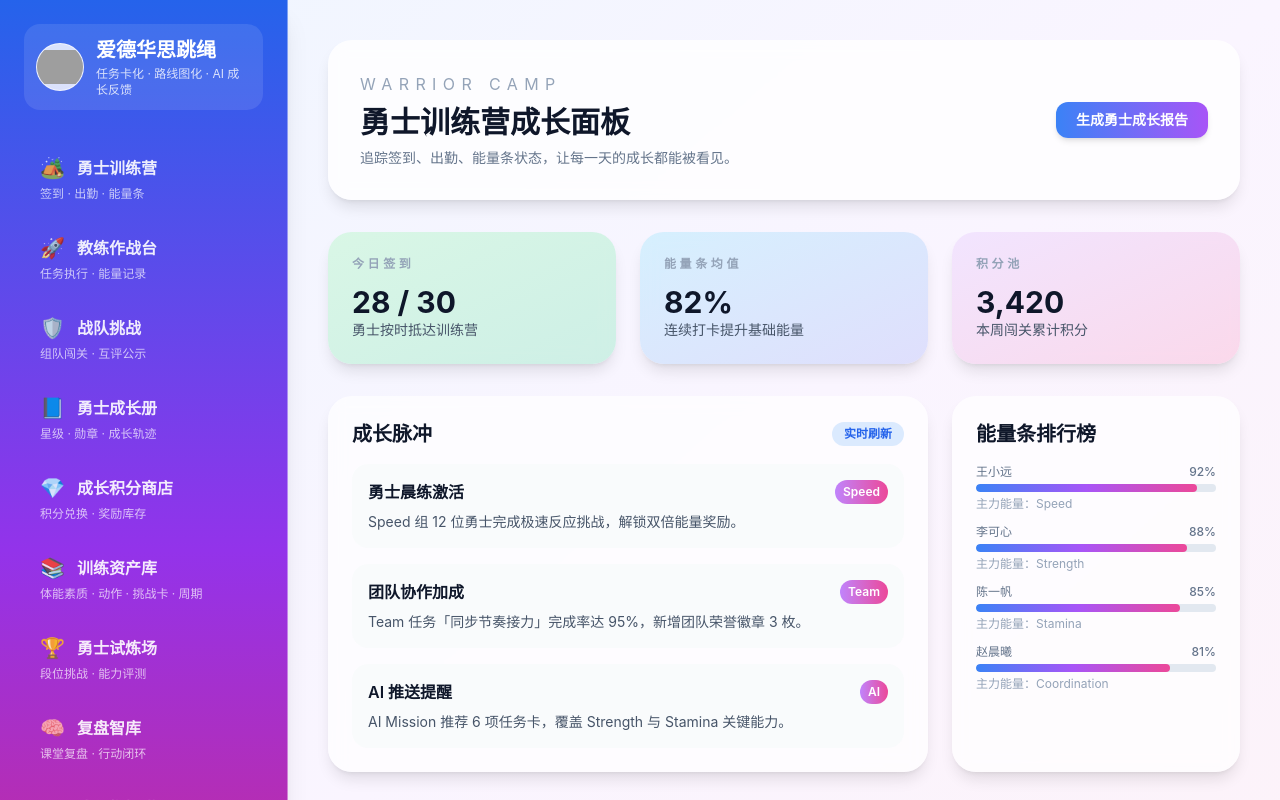
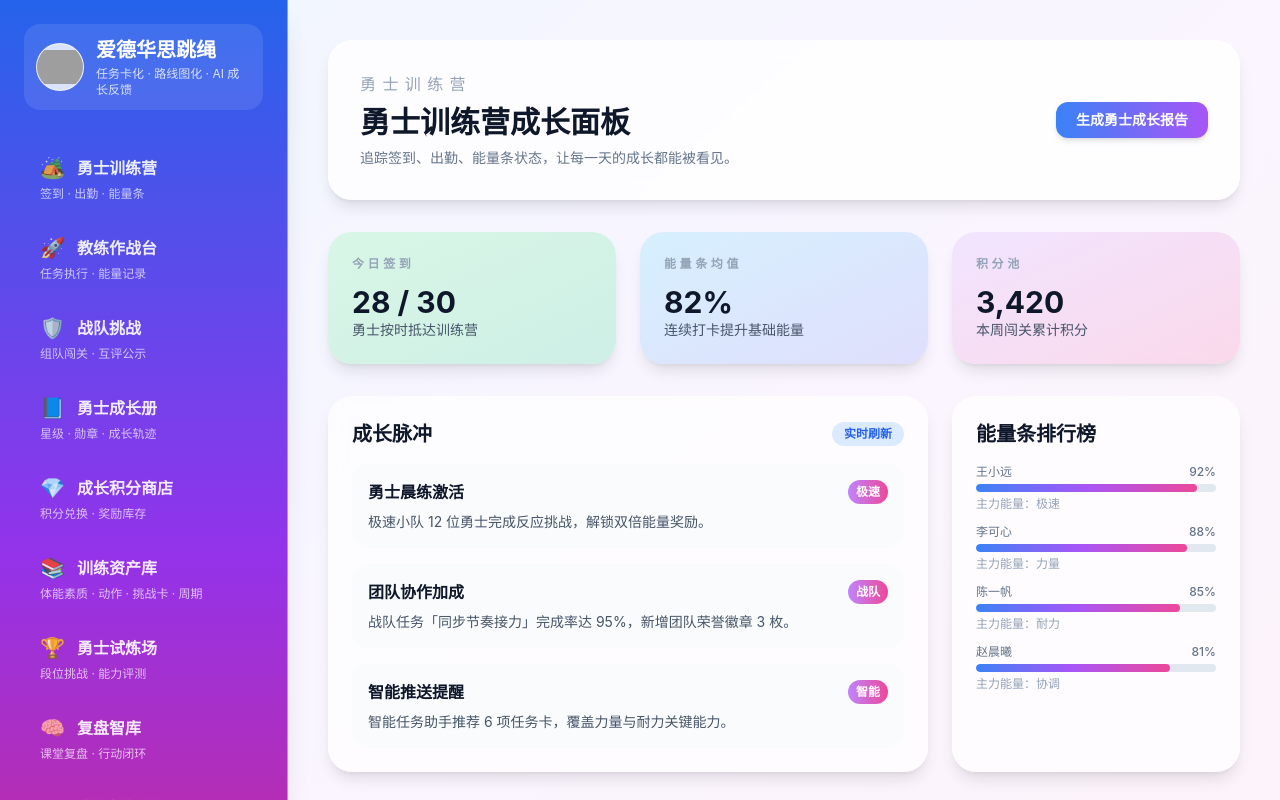
Before and after one commit to nongjianweihao/jiaoxuebeiyong, a React (Vite) app: page /#/camp in a window 1280 px wide. Shown: the top 800 px of the page. Built offline with nearby package versions, Linux system fonts and the light colour scheme; grey boxes are pictures that could not be loaded.

Commit message:
feat: localize key dashboards and training data

```diff
--- a/src/components/training/TrainingLibraryManager.tsx
+++ b/src/components/training/TrainingLibraryManager.tsx
@@ -19,7 +19,20 @@ import { GROWTH_ROADMAP_STAGES } from '../../config/growthRoadmap';
 
 const INTENSITY_OPTIONS = ['💧', '🌈', '⚡'] as const;
 const STIMULUS_OPTIONS = ['neural', 'strength', 'metabolic', 'technical', 'psychological'] as const;
+const STIMULUS_LABELS: Record<(typeof STIMULUS_OPTIONS)[number], string> = {
+  neural: '神经',
+  strength: '力量',
+  metabolic: '代谢',
+  technical: '技术',
+  psychological: '心理',
+};
 const PERIOD_OPTIONS = ['PREP', 'SPEC', 'COMP', 'TRANS'] as const;
+const PERIOD_LABELS: Record<(typeof PERIOD_OPTIONS)[number], string> = {
+  PREP: '备战期',
+  SPEC: '专项期',
+  COMP: '比赛期',
+  TRANS: '过渡期',
+};
 const DURATION_OPTIONS = [4, 6, 8, 10, 12] as const;
 const CATEGORY_OPTIONS = [
   { value: 'jump', label: '跳绳成长' },
@@ -335,7 +348,7 @@ function StageForm({ value, onChange, stages }: StageFormProps) {
             }
           }}
           className="h-32 w-full rounded-lg border border-slate-200 bg-slate-50 px-3 py-2 font-mono text-xs"
-          placeholder='[ { "range": "6-8 岁", "priorities": ["节奏", "协调"], "load": "light" } ]'
+          placeholder='[ { "range": "6-8 岁", "priorities": ["节奏", "协调"], "load": "轻负荷" } ]'
         />
       </label>
       <label className="space-y-1">
@@ -355,7 +368,7 @@ function StageForm({ value, onChange, stages }: StageFormProps) {
             }
           }}
           className="h-32 w-full rounded-lg border border-slate-200 bg-slate-50 px-3 py-2 font-mono text-xs"
-          placeholder='[ { "period": "PREP", "title": "准备期", "focus": "节奏激活", "load": "light" } ]'
+          placeholder='[ { "period": "PREP", "title": "准备期", "focus": "节奏激活", "load": "轻负荷" } ]'
         />
       </label>
       <label className="space-y-1">
@@ -472,7 +485,7 @@ function PlanForm({
           value={phasesJson}
           onChange={(event) => onPhasesChange(event.target.value)}
           className="h-32 w-full rounded-lg border border-slate-200 px-3 py-2 font-mono text-xs"
-          placeholder='[ { "id": "PREP", "name": "准备期", "durationWeeks": 2, "goal": "激活节奏", "load": "light", "focusPoints": ["节奏感", "体态"], "recommendedAges": ["6-8 岁"] } ]'
+          placeholder='[ { "id": "PREP", "name": "准备期", "durationWeeks": 2, "goal": "激活节奏", "load": "轻负荷", "focusPoints": ["节奏感", "体态"], "recommendedAges": ["6-8 岁"] } ]'
         />
       </label>
 
@@ -674,7 +687,7 @@ function DrillForm({ value, onChange }: DrillFormProps) {
         >
           {STIMULUS_OPTIONS.map((option) => (
             <option key={option} value={option}>
-              {option}
+              {STIMULUS_LABELS[option]}
             </option>
           ))}
         </select>
@@ -686,7 +699,7 @@ function DrillForm({ value, onChange }: DrillFormProps) {
           onChange={(event) => onChange({ ...value, primaryAbilities: splitList(event.target.value) })}
           className="w-full rounded-lg border border-slate-200 px-3 py-2"
         />
-        <p className="text-[11px] text-slate-400">逗号分隔，例如：speed, power</p>
+        <p className="text-[11px] text-slate-400">逗号分隔，例如：极速(speed)、爆发力(power)</p>
       </label>
       <label className="space-y-1">
         <span className="text-xs font-semibold text-slate-500">辅助能力</span>
@@ -780,7 +793,7 @@ function GameForm({ value, onChange }: GameFormProps) {
         >
           {STIMULUS_OPTIONS.map((option) => (
             <option key={option} value={option}>
-              {option}
+              {STIMULUS_LABELS[option]}
             </option>
           ))}
         </select>
@@ -901,7 +914,7 @@ function MissionForm({ value, blocks, onChange, onBlocksChange, drills, games, p
           >
             {PERIOD_OPTIONS.map((option) => (
               <option key={option} value={option}>
-                {option}
+                {PERIOD_LABELS[option]}
               </option>
             ))}
           </select>
@@ -999,7 +1012,7 @@ function MissionForm({ value, blocks, onChange, onBlocksChange, drills, games, p
                       >
                         {STIMULUS_OPTIONS.map((option) => (
                           <option key={option} value={option}>
-                            {option}
+                            {STIMULUS_LABELS[option]}
                           </option>
                         ))}
                       </select>
--- a/src/pages/camp/CampDashboardPage.tsx
+++ b/src/pages/camp/CampDashboardPage.tsx
@@ -7,18 +7,18 @@ const warriorStats = [
 const growthHighlights = [
   {
     title: '勇士晨练激活',
-    detail: 'Speed 组 12 位勇士完成极速反应挑战，解锁双倍能量奖励。',
-    tag: 'Speed',
+    detail: '极速小队 12 位勇士完成反应挑战，解锁双倍能量奖励。',
+    tag: '极速',
   },
   {
     title: '团队协作加成',
-    detail: 'Team 任务「同步节奏接力」完成率达 95%，新增团队荣誉徽章 3 枚。',
-    tag: 'Team',
+    detail: '战队任务「同步节奏接力」完成率达 95%，新增团队荣誉徽章 3 枚。',
+    tag: '战队',
   },
   {
-    title: 'AI 推送提醒',
-    detail: 'AI Mission 推荐 6 项任务卡，覆盖 Strength 与 Stamina 关键能力。',
-    tag: 'AI',
+    title: '智能推送提醒',
+    detail: '智能任务助手推荐 6 项任务卡，覆盖力量与耐力关键能力。',
+    tag: '智能',
   },
 ];
 
@@ -28,7 +28,7 @@ export function CampDashboardPage() {
       <header className="rounded-3xl bg-white/80 p-8 shadow-lg backdrop-blur">
         <div className="flex flex-col gap-4 md:flex-row md:items-center md:justify-between">
           <div>
-            <p className="uppercase tracking-[0.4em] text-slate-400">Warrior Camp</p>
+            <p className="uppercase tracking-[0.4em] text-slate-400">勇士训练营</p>
             <h1 className="mt-2 text-3xl font-bold text-slate-900">勇士训练营成长面板</h1>
             <p className="mt-2 text-sm text-slate-500">
               追踪签到、出勤、能量条状态，让每一天的成长都能被看见。
@@ -54,7 +54,7 @@ export function CampDashboardPage() {
       </section>
 
       <section className="grid gap-6 lg:grid-cols-3">
-        <div className="lg:col-span-2 space-y-4 rounded-3xl bg-white/70 p-6 shadow-lg backdrop-blur">
+        <div className="space-y-4 rounded-3xl bg-white/70 p-6 shadow-lg backdrop-blur lg:col-span-2">
           <div className="flex items-center justify-between">
             <h2 className="text-xl font-semibold text-slate-900">成长脉冲</h2>
             <span className="rounded-full bg-blue-100 px-3 py-1 text-xs font-semibold text-blue-600">实时刷新</span>
@@ -76,10 +76,10 @@ export function CampDashboardPage() {
         <div className="space-y-4 rounded-3xl bg-white/70 p-6 shadow-lg backdrop-blur">
           <h2 className="text-xl font-semibold text-slate-900">能量条排行榜</h2>
           <div className="space-y-3 text-sm text-slate-600">
-            <ProgressRow label="王小远" value={92} energy="Speed" />
-            <ProgressRow label="李可心" value={88} energy="Strength" />
-            <ProgressRow label="陈一帆" value={85} energy="Stamina" />
-            <ProgressRow label="赵晨曦" value={81} energy="Coordination" />
+            <ProgressRow label="王小远" value={92} energy="极速" />
+            <ProgressRow label="李可心" value={88} energy="力量" />
+            <ProgressRow label="陈一帆" value={85} energy="耐力" />
+            <ProgressRow label="赵晨曦" value={81} energy="协调" />
           </div>
         </div>
       </section>
--- a/src/pages/market/GrowthMarketPage.tsx
+++ b/src/pages/market/GrowthMarketPage.tsx
@@ -250,7 +250,7 @@ export function GrowthMarketPage() {
       <div className="rounded-3xl bg-gradient-to-r from-violet-600 via-fuchsia-600 to-rose-500 p-8 text-white shadow-xl">
         <div className="flex flex-col gap-6 lg:flex-row lg:items-center lg:justify-between">
           <div className="space-y-3">
-            <p className="text-sm uppercase tracking-widest text-white/80">勇士成长激励 · Growth Market</p>
+            <p className="text-sm uppercase tracking-widest text-white/80">勇士成长激励 · 成长市集</p>
             <h1 className="text-3xl font-bold">成长积分兑换系统</h1>
             <p className="max-w-2xl text-sm leading-relaxed text-white/80">
               将课堂出勤、挑战与评测累计的积分、能量转化为真实奖励。激励勇士持续投入，同时让家长看见成长成果。
--- a/src/pages/training/TrainingLibraryPage.tsx
+++ b/src/pages/training/TrainingLibraryPage.tsx
@@ -40,6 +40,13 @@ const STIMULUS_LABEL: Record<string, string> = {
   metabolic: '代谢',
   technical: '技术',
   psychological: '心理',
+};
+const PERIOD_LABEL: Record<string, string> = {
+  PREP: '备战期',
+  SPEC: '专项期',
+  COMP: '比赛期',
+  TRANS: '过渡期',
+  ALL: '全阶段',
 };
 
 const abilityOrder: AbilityKey[] = ['speed', 'power', 'coordination', 'agility', 'endurance', 'flexibility'];
@@ -373,7 +380,7 @@ export function TrainingLibraryPage() {
     <div className="space-y-8">
       <header className="space-y-2">
         <h1 className="text-3xl font-bold text-slate-900">勇士训练资产库</h1>
-        <p className="text-sm text-slate-500">六大素质 × 动作 × 游戏 × 课节模板 × 周期模板，构建完整的 Speed Rope Performance System。</p>
+        <p className="text-sm text-slate-500">六大素质 × 动作 × 游戏 × 课节模板 × 周期模板，构建完整的勇士绳能表现体系。</p>
         <div className="flex flex-wrap items-center gap-2 text-xs">
           <button
             type="button"
@@ -600,7 +607,9 @@ export function TrainingLibraryPage() {
                               >
                                 <div className="flex items-center justify-between">
                                   <span className="text-sm font-semibold text-slate-800">{theme.title}</span>
-                                  <span className="text-[11px] uppercase tracking-[0.2em] text-slate-400">{theme.period}</span>
+                                <span className="text-[11px] uppercase tracking-[0.2em] text-slate-400">
+                                  {PERIOD_LABEL[theme.period] ?? theme.period}
+                                </span>
                                 </div>
                                 <p className="mt-1 text-[11px] text-slate-500">{theme.focus}</p>
                                 <span className="mt-2 inline-flex w-fit items-center rounded-full bg-slate-100 px-2 py-0.5 text-[11px] text-slate-600">
@@ -895,7 +904,7 @@ export function TrainingLibraryPage() {
                         <article key={mission.id} className="rounded-2xl border border-slate-200 bg-white p-5 shadow-sm">
                         <header className="flex items-start justify-between">
                           <div>
-                            <p className="text-xs text-slate-400">阶段：{mission.phase}</p>
+                            <p className="text-xs text-slate-400">阶段：{PERIOD_LABEL[mission.phase] ?? mission.phase}</p>
                             <h4 className="text-base font-semibold text-slate-800">{mission.name}</h4>
                             <p className="text-xs text-slate-500">时长 {mission.durationMin} 分钟</p>
                           </div>
@@ -965,7 +974,7 @@ export function TrainingLibraryPage() {
               {stageBuckets.map((bucket) => (
                 <div key={bucket.key} className="space-y-4">
                   <div>
-                    <p className="text-xs uppercase tracking-[0.3em] text-slate-400">Phase</p>
+                    <p className="text-xs uppercase tracking-[0.3em] text-slate-400">所属阶段</p>
                     <h3 className="text-xl font-semibold text-slate-900">{bucket.title}</h3>
                     <p className="text-sm text-slate-500">{bucket.description}</p>
                   </div>
@@ -1026,7 +1035,7 @@ export function TrainingLibraryPage() {
                                 >
                                   <div className="flex items-start justify-between text-sm">
                                     <div>
-                                      <p className="text-xs uppercase tracking-[0.2em] text-slate-400">Week {week.week}</p>
+                                      <p className="text-xs uppercase tracking-[0.2em] text-slate-400">第 {week.week} 周</p>
                                       <p className="font-semibold text-slate-800">{week.focus}</p>
                                     </div>
                                     <div className="text-right text-xs text-slate-500">
--- a/src/seed/cycle-templates.json
+++ b/src/seed/cycle-templates.json
@@ -3,7 +3,7 @@
 
 
     "id": "cycle-speed-4w",
-    "name": "Speed-4W-Cycle",
+    "name": "极速 4 周周期",
     "goal": "提升神经反应速度与节奏控制，冲刺SR30/SR60",
     "durationWeeks": 4,
     "focusAbilities": ["speed", "power"],
@@ -19,7 +19,7 @@
   },
   {
     "id": "cycle-freestyle-8w",
-    "name": "Freestyle-8W-Cycle",
+    "name": "花样 8 周周期",
     "goal": "八周花样协调专项，打造稳定串联与表演力",
     "durationWeeks": 8,
     "focusAbilities": ["coordination", "flexibility"],
@@ -39,7 +39,7 @@
   },
   {
     "id": "cycle-exam-12w",
-    "name": "Exam-12W-Cycle",
+    "name": "中考 12 周周期",
     "goal": "十二周中考专项，提升综合体能与成绩稳定性",
     "durationWeeks": 12,
     "focusAbilities": ["power", "endurance", "agility"],
--- a/src/seed/missioncards.json
+++ b/src/seed/missioncards.json
@@ -1,7 +1,7 @@
 [
   {
     "id": "mc-speed-ignite",
-    "name": "Speed Ignite 30",
+    "name": "极速引燃 30",
     "phase": "PREP",
     "durationMin": 45,
     "focusAbilities": ["speed", "coordination"],
@@ -15,7 +15,7 @@
   },
   {
     "id": "mc-speed-neural-boost",
-    "name": "Neural Boost 2×30",
+    "name": "神经加速 2×30",
     "phase": "SPEC",
     "durationMin": 50,
     "focusAbilities": ["speed", "agility"],
@@ -29,7 +29,7 @@
   },
   {
     "id": "mc-power-du30",
-    "name": "Power Combo DU30",
+    "name": "爆发组合 DU30",
     "phase": "SPEC",
     "durationMin": 55,
     "focusAbilities": ["power", "coordination"],
@@ -43,7 +43,7 @@
   },
   {
     "id": "mc-coord-freestyle",
-    "name": "Freestyle Flow Lab",
+    "name": "花样流动实验室",
     "phase": "SPEC",
     "durationMin": 60,
     "focusAbilities": ["coordination", "flexibility"],
@@ -57,7 +57,7 @@
   },
   {
     "id": "mc-agility-react",
-    "name": "Agility Neural Circuit",
+    "name": "敏捷神经回路",
     "phase": "PREP",
     "durationMin": 45,
     "focusAbilities": ["agility", "speed"],
@@ -71,7 +71,7 @@
   },
   {
     "id": "mc-endurance-3min",
-    "name": "Endurance Pace Builder",
+    "name": "耐力节奏建构",
     "phase": "SPEC",
     "durationMin": 55,
     "focusAbilities": ["endurance", "speed"],
@@ -85,7 +85,7 @@
   },
   {
     "id": "mc-recovery-reset",
-    "name": "Recovery Reset Day",
+    "name": "恢复重启日",
     "phase": "PREP",
     "durationMin": 40,
     "focusAbilities": ["flexibility", "psychological"],
@@ -98,7 +98,7 @@
   },
   {
     "id": "mc-competition-sim",
-    "name": "Competition Simulation",
+    "name": "竞赛模拟局",
     "phase": "COMP",
     "durationMin": 60,
     "focusAbilities": ["speed", "power", "psychological"],
@@ -112,7 +112,7 @@
   },
   {
     "id": "mc-middle-school-exam",
-    "name": "Exam Prep Standard",
+    "name": "中考冲刺标准",
     "phase": "COMP",
     "durationMin": 50,
     "focusAbilities": ["endurance", "power"],
@@ -125,7 +125,7 @@
   },
   {
     "id": "mc-coordination-campus",
-    "name": "Campus Freestyle Day",
+    "name": "校园花样日",
     "phase": "PREP",
     "durationMin": 45,
     "focusAbilities": ["coordination", "agility"],
@@ -138,7 +138,7 @@
   },
   {
     "id": "mc-team-integration",
-    "name": "Team Integration Quest",
+    "name": "团队融合任务",
     "phase": "SPEC",
     "durationMin": 60,
     "focusAbilities": ["coordination", "psychological", "endurance"],
--- a/src/seed/training-qualities.json
+++ b/src/seed/training-qualities.json
@@ -1,42 +1,42 @@
 [
   {
     "id": "speed",
-    "name": "Speed",
+    "name": "极速",
     "description": "神经反应速度与节奏掌控能力，决定单摇与多摇的极速表现。",
     "color": "#38bdf8",
     "icon": "⚡"
   },
   {
     "id": "power",
-    "name": "Power",
+    "name": "爆发力",
     "description": "下肢爆发力与核心驱动输出，支撑双摇与腾空高度。",
     "color": "#f97316",
     "icon": "🔥"
   },
   {
     "id": "coordination",
-    "name": "Coordination",
+    "name": "协调力",
     "description": "上肢与下肢在节奏、路径与手脚协同上的控制能力。",
     "color": "#a855f7",
     "icon": "🎯"
   },
   {
     "id": "agility",
-    "name": "Agility",
+    "name": "敏捷度",
     "description": "多方向快速调整、脚步变向与反应灵敏的综合表现。",
     "color": "#34d399",
     "icon": "🌀"
   },
   {
     "id": "endurance",
-    "name": "Endurance",
+    "name": "耐力值",
     "description": "心肺耐力与节奏持久度，让速度稳定维持整堂课。",
     "color": "#facc15",
     "icon": "🫁"
   },
   {
     "id": "flexibility",
-    "name": "Flexibility",
+    "name": "柔韧性",
     "description": "关节活动度与筋膜弹性，保障动作幅度与落地缓冲。",
     "color": "#60a5fa",
     "icon": "🧘"
```
